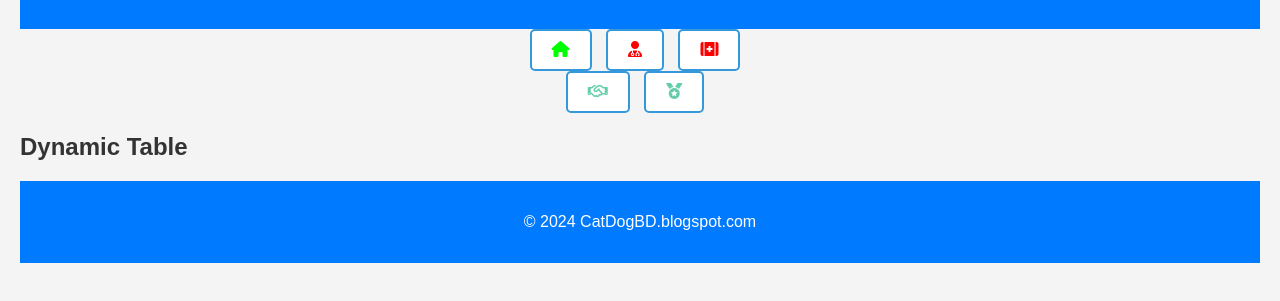
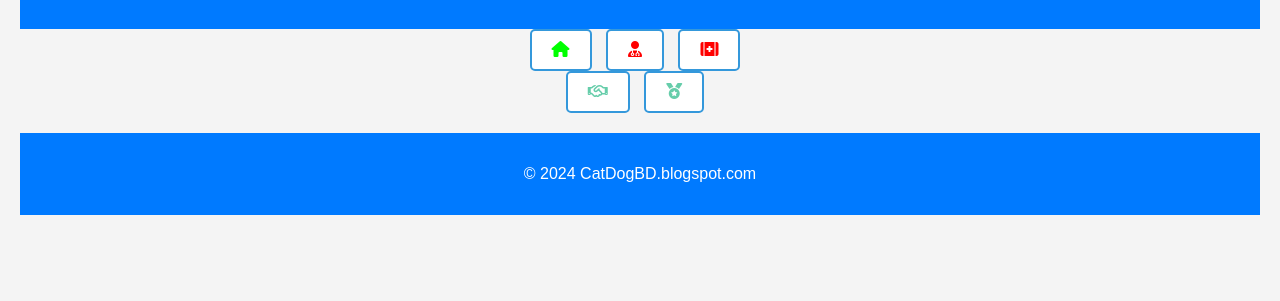
Before and after one commit to catdogbd/CatDogBDTeam, a plain HTML site: page Contributor.html in a window 1280 px wide. Shown: the part 137-438 px from the top of the page. Drawn offline with Linux system fonts and the light colour scheme; no server answers.

Commit message:
Update Contributor.html

```diff
--- a/Contributor.html
+++ b/Contributor.html
@@ -120,10 +120,6 @@
             }
         }
     </style>
-</head>
-<body>
-
-<h2>Dynamic Table</h2>
 
 <table id="dataTable">
     <thead>
```
